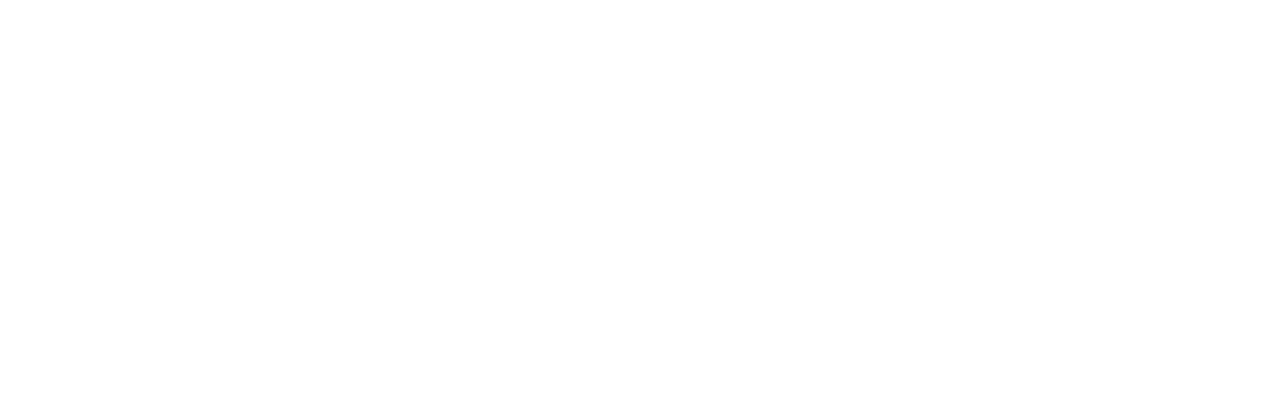
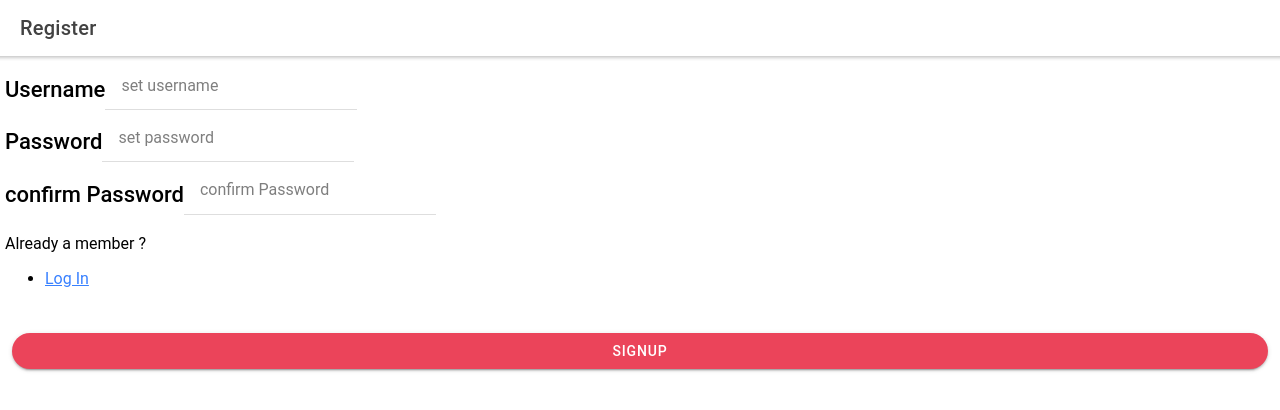
Before and after one commit to ShireenSehwail/Kolyati, a React (Create React App) app: page /signUp in a window 1280 px wide. Shown: the top 410 px of the page. Built offline with nearby package versions, Linux system fonts and the light colour scheme; the HTML template or start-up script is replaced by a standard one.

Commit message:
add login and sign up pages

```diff
--- a/src/App.tsx
+++ b/src/App.tsx
@@ -20,6 +20,8 @@
 import '@ionic/react/css/flex-utils.css';
 import '@ionic/react/css/display.css';
 import CaseCreation from './pages/CaseCreation';
+import LogIn from './pages/logIn';
+import SignUp from './pages/signUp';
 
 
 const App: React.FC = () => (
@@ -31,6 +33,8 @@
       <IonRouterOutlet>
 
         <Route path="/caseCreation" component={CaseCreation} exact={true} />
+        <Route path="/logIn" component={LogIn} exact={true} />
+        <Route path="/signUp" component={SignUp} exact={true}/>
         <Route exact path="/" render={() => <Redirect to="/caseCreation" />} />
       </IonRouterOutlet>
     </IonReactRouter>
--- a/src/pages/CaseCreation.tsx
+++ b/src/pages/CaseCreation.tsx
@@ -1,4 +1,4 @@
-import { IonButton, IonCol, IonContent, IonGrid, IonHeader, IonIcon, IonInput, IonLabel, IonPage, IonRouterOutlet, IonRow, IonSelect, IonSelectOption, IonTab, IonText, IonTitle, IonToggle, IonToolbar } from '@ionic/react';
+import { IonButton, IonCol, IonContent, IonGrid, IonHeader, IonIcon, IonInput, IonLabel, IonPage, IonRow, IonSelect, IonSelectOption, IonTitle, IonToggle, IonToolbar } from '@ionic/react';
 import React, { useState } from 'react';
 import './CaseCreation.css';
 import{ star, }  from 'ionicons/icons';
--- /dev/null
+++ b/src/pages/logIn.tsx
@@ -0,0 +1,74 @@
+
+import { IonButton, IonCol, IonContent, IonGrid, IonHeader, IonIcon, IonInput, IonPage, IonRow, IonTitle, IonToolbar } from '@ionic/react';
+import { bagAddOutline, personOutline } from 'ionicons/icons';
+import './LogIn.css';
+import React from 'react';
+import {Link} from "react-router-dom";
+
+
+const LogIn: React.FC = () => {
+    return(
+
+        <IonPage>
+        <IonHeader>
+            <IonToolbar>
+                <IonTitle>
+
+                </IonTitle>
+            </IonToolbar>
+        </IonHeader>
+        <IonContent>
+            <IonGrid>
+
+                <IonRow>
+                  <IonCol>
+
+                  <h1> USER LOGIN  </h1>
+                  </IonCol>
+                </IonRow>
+
+                <IonRow>
+                    <IonCol>
+                        <IonInput placeholder="Username ">
+                            <IonIcon icon={personOutline}/>
+                        </IonInput>
+                    </IonCol>
+                </IonRow>
+
+                <IonRow>
+                    <IonCol>
+                        <IonInput placeholder=" password">
+                            <IonIcon icon={bagAddOutline}/>
+                        </IonInput>
+                        </IonCol>
+                        </IonRow>
+
+
+                        <IonRow>
+                            <IonCol>
+                                <IonButton  shape="round" color="danger" expand="block" routerLink="/caseCreation">
+                                    LogIn
+                                </IonButton>
+                                </IonCol>
+                        </IonRow>
+
+                        <IonRow/>
+                        <IonRow/>
+                        <IonRow/>
+
+                        <IonRow>
+                       <div>
+                        <p>Dont have an acoount  ? </p>
+                        <ul>
+                      <li><Link to="/signUp">  Register </Link></li>
+                      </ul>
+                     </div>
+                          </IonRow>
+                         </IonGrid>
+
+        </IonContent>
+        </IonPage>
+    );
+};
+
+export default LogIn;
--- /dev/null
+++ b/src/pages/signUp.tsx
@@ -0,0 +1,95 @@
+
+import { IonButton, IonCol, IonContent, IonGrid, IonHeader, IonInput, IonItem,  IonPage, IonRow, IonTitle, IonToolbar } from '@ionic/react';
+import React, { useState } from 'react';
+import {Link} from "react-router-dom";
+import './signUp.css';
+
+const SignUp : React.FC = props => {
+
+  const [password, setPassword] = useState<string>();
+  const [username, setUsername] = useState<string>();
+  const [Cpassword, setCpassword] = useState<string>();
+
+  // const Registeration =()=> {
+  //  if (password != Cpassword){
+  //   return Toast('passwords do not match');
+  //  }
+
+
+  // }
+    return(
+    <IonPage>
+   <IonHeader>
+        <IonToolbar>
+          <IonTitle> Register</IonTitle>
+        </IonToolbar>
+      </IonHeader>
+      <IonContent fullscreen>
+        <IonHeader collapse="condense">
+          <IonToolbar>
+            <IonTitle size="large">create your account</IonTitle>
+          </IonToolbar>
+        </IonHeader>
+
+        <IonGrid>
+
+            <IonRow>
+                <h3>  Username </h3>
+                <IonItem>
+                <IonInput  type="text"
+              value={username}
+               placeholder="set username"
+                onIonChange={e => setUsername(e.detail.value!)}>  </IonInput>
+                </IonItem>
+            </IonRow>
+
+            <IonRow>
+                <h3> Password </h3>
+                <IonItem>
+                <IonInput type="password"
+              value={password}
+               placeholder="set password"
+                onIonChange={e => setPassword(e.detail.value!)}>  </IonInput>
+                </IonItem>
+            </IonRow>
+
+            <IonRow>
+                <h3>  confirm Password </h3>
+                <IonItem>
+                <IonInput type="password"
+              value={Cpassword}
+               placeholder="confirm Password"
+                onIonChange={e => setCpassword(e.detail.value!)}>  </IonInput>
+                </IonItem>
+            </IonRow>
+
+            <div>
+                <p>Already a member ?</p>
+                <ul>
+                    <li><Link to="/logIn"> Log In</Link></li>
+                </ul>
+            </div>
+
+            <IonRow>
+              <IonCol></IonCol>
+              </IonRow><IonRow>
+              <IonCol>
+              </IonCol>
+              </IonRow>
+
+
+            <IonRow>
+              <IonCol>
+           <IonButton  shape="round" color="danger" expand="block"> SignUp </IonButton>
+             </IonCol>
+            </IonRow>
+
+
+        </IonGrid>
+        </IonContent>
+       </IonPage>
+    );
+
+};
+
+export default SignUp  ;
```
Also changed, not shown: src/pages/LogIn.css (added), src/pages/signUp.css (added), 1 other file (tests, documents, lock files or other folders).
